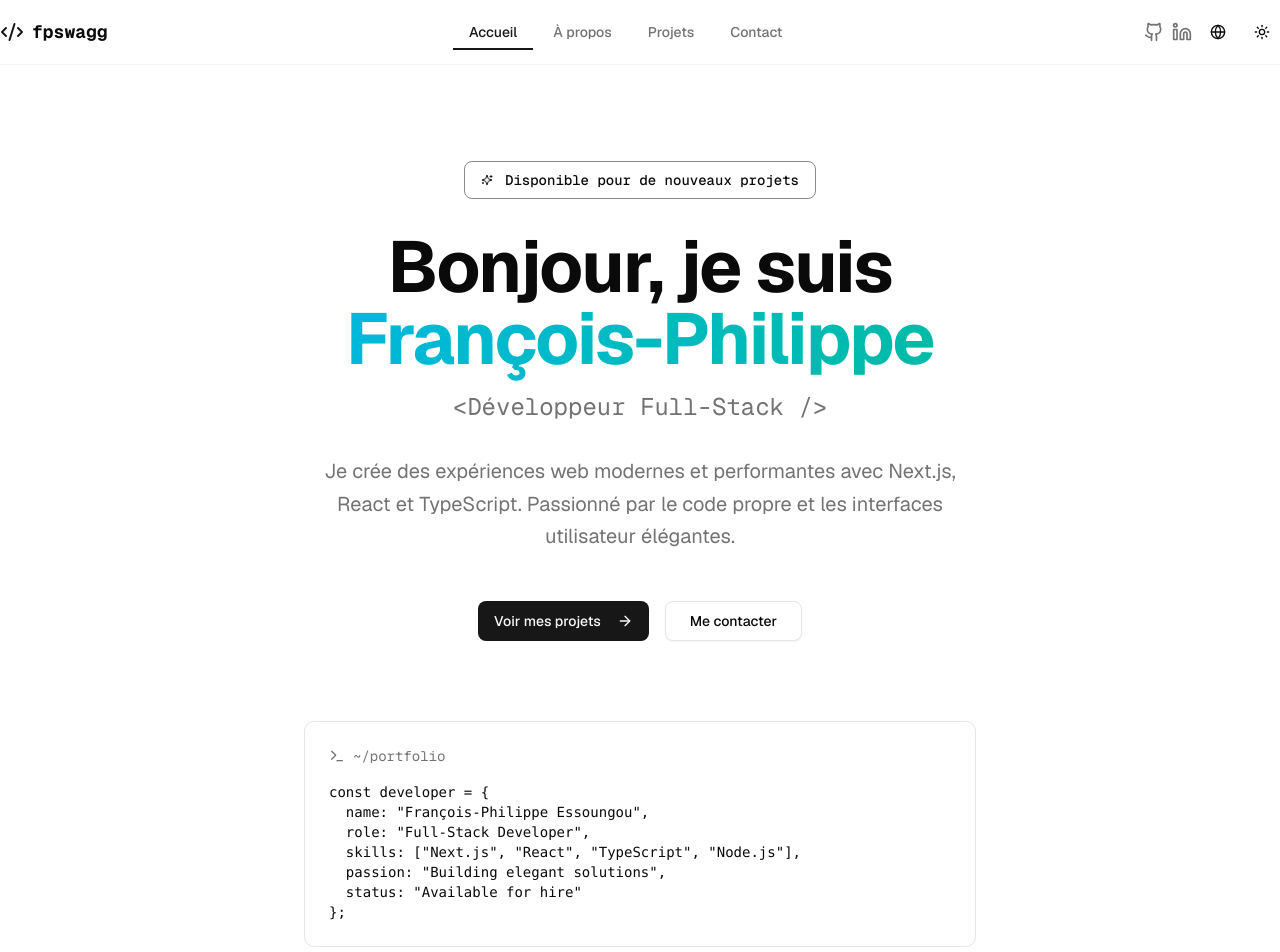
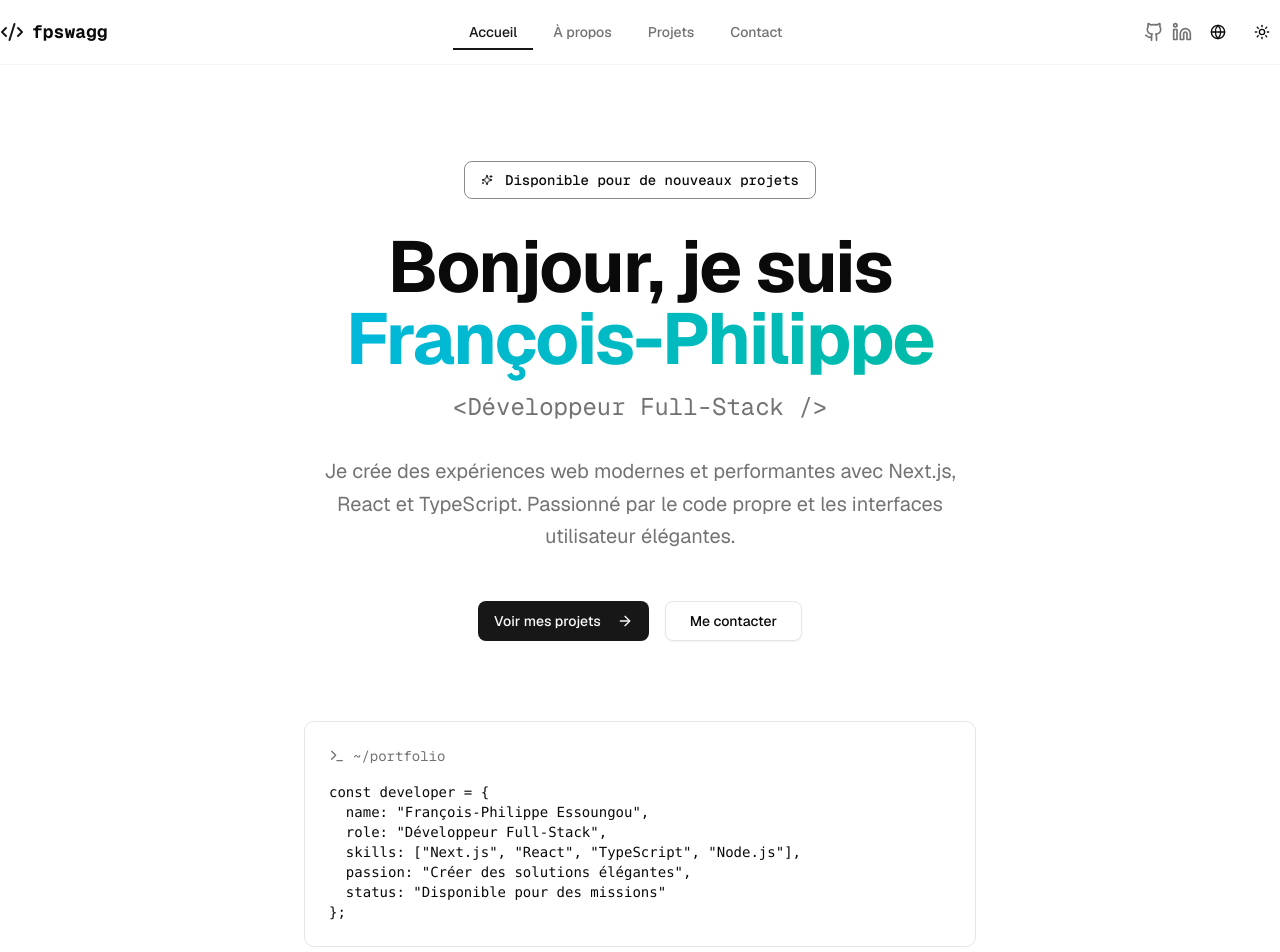
Before and after one commit to fpswagg/portfolio, a Next.js app: page / in a window 1280 px wide. Shown: the top 952 px of the page. Built offline with nearby package versions, Linux system fonts and the light colour scheme; no server answers.

Commit message:
Update HomePage to use localized code snippet and add translation keys for code snippet in English and French

```diff
--- a/app/page.tsx
+++ b/app/page.tsx
@@ -90,15 +90,7 @@ export default function HomePage() {
             <span>~/portfolio</span>
           </div>
           <pre className="text-foreground">
-            <code>
-              {`const developer = {
-  name: "François-Philippe Essoungou",
-  role: "Full-Stack Developer",
-  skills: ["Next.js", "React", "TypeScript", "Node.js"],
-  passion: "Building elegant solutions",
-  status: "Available for hire"
-};`}
-            </code>
+            <code>{t("home.codeSnippet")}</code>
           </pre>
         </motion.div>
       </motion.section>
--- a/lib/i18n/en.json
+++ b/lib/i18n/en.json
@@ -34,7 +34,8 @@
         "description": "I build modern, high-performance web experiences with Next.js, React and TypeScript. Passionate about clean code and elegant user interfaces.",
         "techTitle": "Core technologies",
         "finalCtaTitle": "Let's work together",
-        "finalCtaText": "Have a project in mind? I'd love to discuss how I can help bring it to life."
+        "finalCtaText": "Have a project in mind? I'd love to discuss how I can help bring it to life.",
+        "codeSnippet": "const developer = {\n  name: \"François-Philippe Essoungou\",\n  role: \"Full-Stack Developer\",\n  skills: [\"Next.js\", \"React\", \"TypeScript\", \"Node.js\"],\n  passion: \"Building elegant solutions\",\n  status: \"Available for hire\"\n};"
     },
     "projects": {
         "title": "My Projects",
--- a/lib/i18n/fr.json
+++ b/lib/i18n/fr.json
@@ -22,7 +22,7 @@
             "startProject": "Démarrer un projet",
             "demo": "Demo",
             "code": "Code",
-            "featured": "Featured",
+            "featured": "À la une",
             "loading": "Chargement...",
             "loadMore": "Charger plus"
         }
@@ -34,7 +34,8 @@
         "description": "Je crée des expériences web modernes et performantes avec Next.js, React et TypeScript. Passionné par le code propre et les interfaces utilisateur élégantes.",
         "techTitle": "Technologies principales",
         "finalCtaTitle": "Travaillons ensemble",
-        "finalCtaText": "Vous avez un projet en tête ? Je serais ravi d'en discuter et de voir comment je peux vous aider à le concrétiser."
+        "finalCtaText": "Vous avez un projet en tête ? Je serais ravi d'en discuter et de voir comment je peux vous aider à le concrétiser.",
+        "codeSnippet": "const developer = {\n  name: \"François-Philippe Essoungou\",\n  role: \"Développeur Full-Stack\",\n  skills: [\"Next.js\", \"React\", \"TypeScript\", \"Node.js\"],\n  passion: \"Créer des solutions élégantes\",\n  status: \"Disponible pour des missions\"\n};"
     },
     "projects": {
         "title": "Mes Projets",
@@ -48,7 +49,7 @@
             "other": "Autres"
         },
         "tabs": {
-            "featured": "Projets Featured",
+            "featured": "Projets à la une",
             "github": "Dépôts GitHub"
         },
         "empty": "Aucun projet trouvé pour cette recherche.",
```
